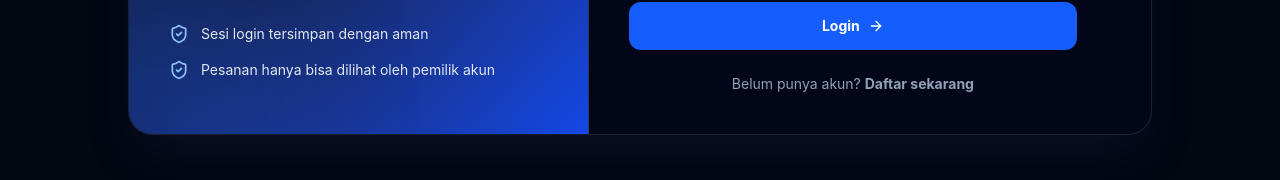
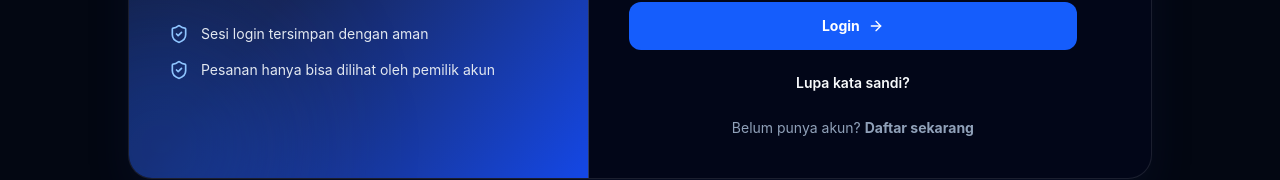
Before and after one commit to falintino/7-april-store, a Next.js app: page /login in a window 1280 px wide. Shown: the part 508-688 px from the top of the page. Built offline with nearby package versions, Linux system fonts and the light colour scheme; no server answers.

Commit message:
Add forgot password link to login

```diff
--- a/app/login/page.tsx
+++ b/app/login/page.tsx
@@ -163,6 +163,15 @@ export default function LoginPage() {
                 {isLoading ? "Memproses..." : "Login"}
                 {!isLoading && <ArrowRight className="h-4 w-4" />}
               </button>
+
+              <div className="text-center">
+                <Link
+                  href="/lupa-password"
+                  className="text-sm font-semibold text-blue-400 transition hover:text-blue-300"
+                >
+                  Lupa kata sandi?
+                </Link>
+              </div>
             </form>
 
             <p className="mt-6 text-center text-sm text-slate-400">
```
